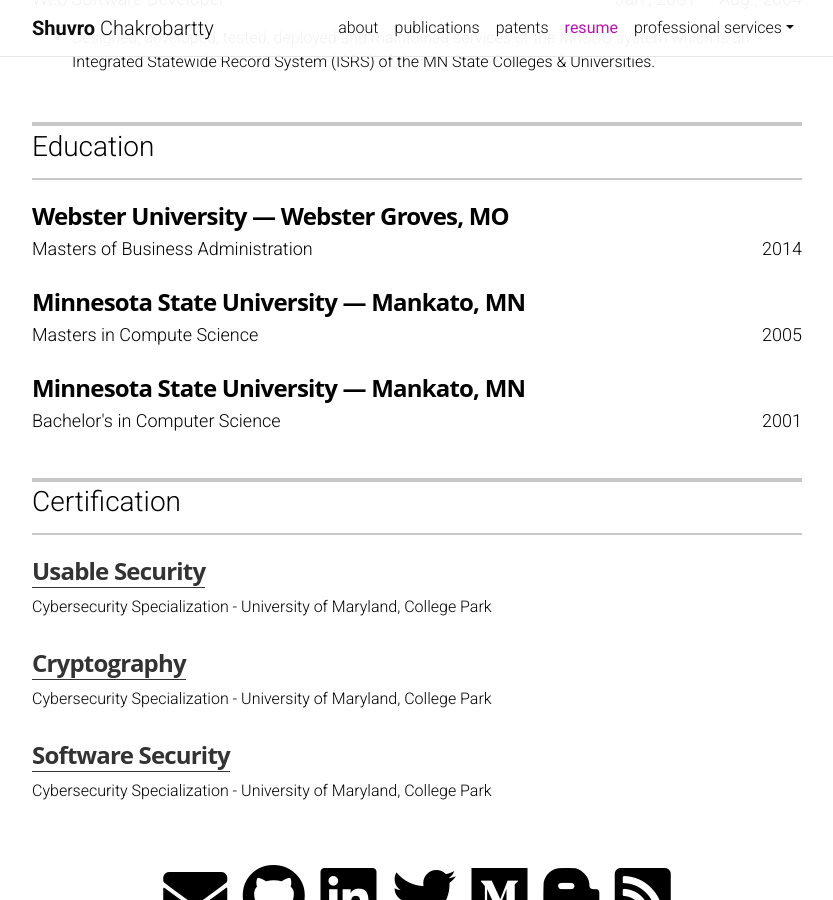
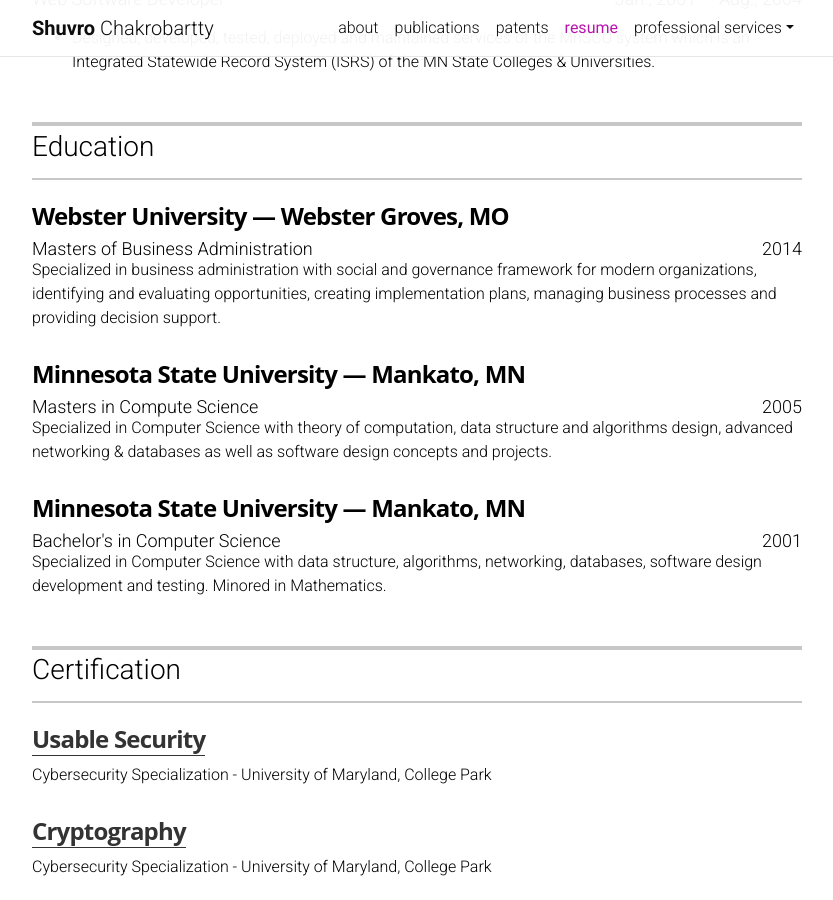
Before and after one commit to chakrs/chakrs.github.io, a Jekyll site: the page built from _pages/resume.md, in a window 1280 px wide and 900 px high, scrolled down 1980 px. Shown: the whole window, without its empty margins (223-1056 px from the left). Built offline with Jekyll 4.4.1, drawn with Linux system fonts in a browser that asks for light colours; comment, search, counter and statistics services are not loaded; a style sheet for code colours, icons or effects is not loaded.

Commit message:
enhanced resume

```diff
--- a/_data/education.yml
+++ b/_data/education.yml
@@ -2,15 +2,15 @@
 - degree: Masters of Business Administration
   uni: Webster University &mdash; Webster Groves, MO
   year: 2014
-  awards:
-#  summary: Specialized and business administration
+  #awards:
+  summary: Specialized in business administration with social and governance framework for modern organizations, identifying and evaluating opportunities, creating implementation plans, managing business processes and providing decision support.
 
 - degree: Masters in Compute Science
   uni: Minnesota State University &mdash; Mankato, MN
   year: 2005
-#  summary: Specialized and computer science
+  summary: Specialized in Computer Science with theory of computation, data structure and algorithms design, advanced networking & databases as well as software design concepts and projects.
 
 - degree: Bachelor's in Computer Science
   uni: Minnesota State University &mdash; Mankato, MN
   year: 2001
-#  summary: Specialized and computer science
+  summary: Specialized in Computer Science with data structure, algorithms, networking, databases, software design development and testing. Minored in Mathematics.
```
